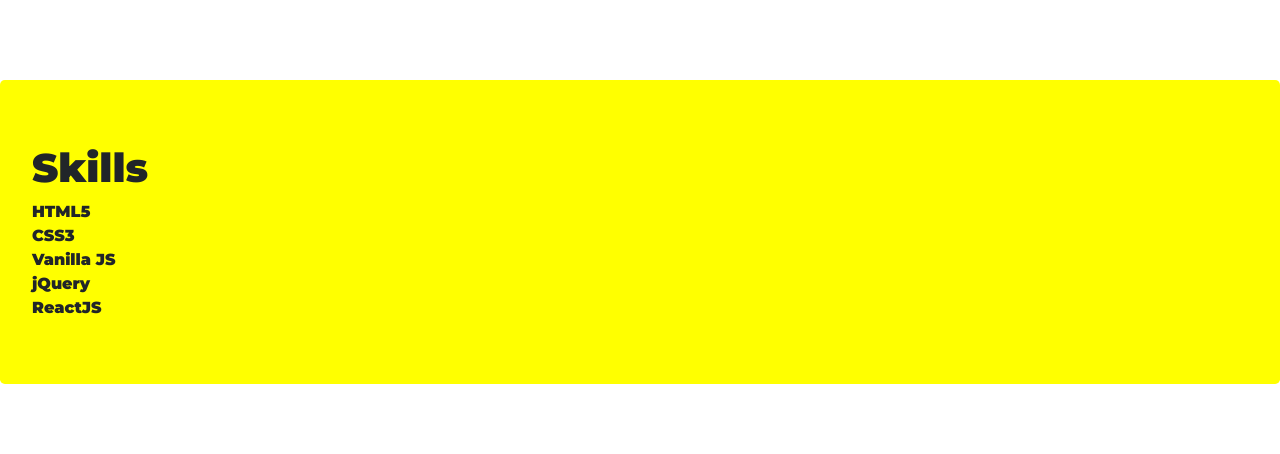
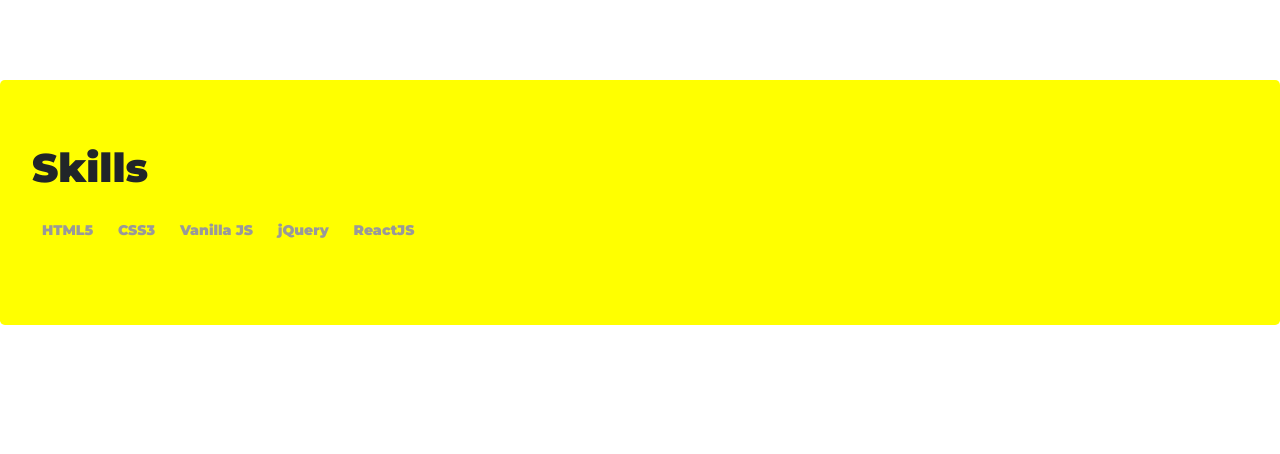
Before and after one commit to Xorast/portfolio, a Flask app: page / in a window 1280 px wide. Shown: the part 574-1028 px from the top of the page. Run offline with Flask 2, Linux system fonts and the light colour scheme; some libraries are stand-ins or nearby versions.

Commit message:
added styling to skills

```diff
--- a/static/css/style.css
+++ b/static/css/style.css
@@ -23,3 +23,18 @@ a {
 #skills {
     background-color: yellow;
 }
+
+.chart {
+    position: relative;
+    display: inline-block;
+    margin: 20px 10px;
+    color: #999;
+    font-size: 14px;
+    text-align: center;
+}
+
+.chart canvas {
+    position: absolute;
+    top: 0;
+    left: 0;
+}
```
